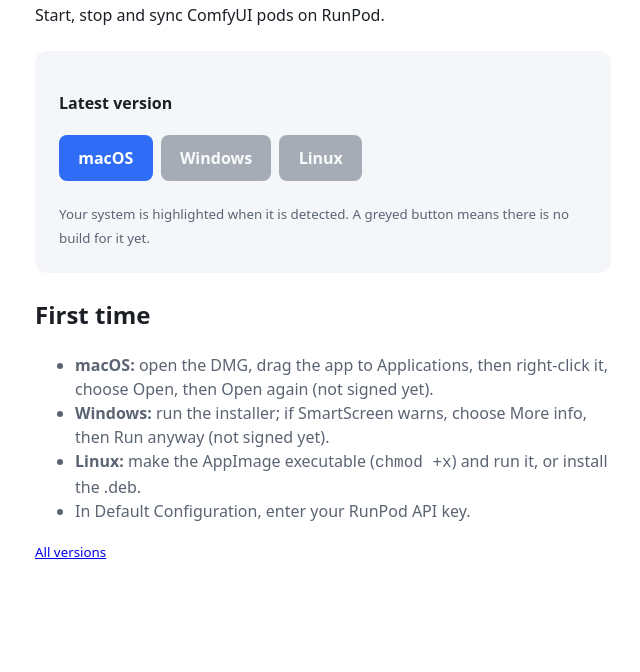
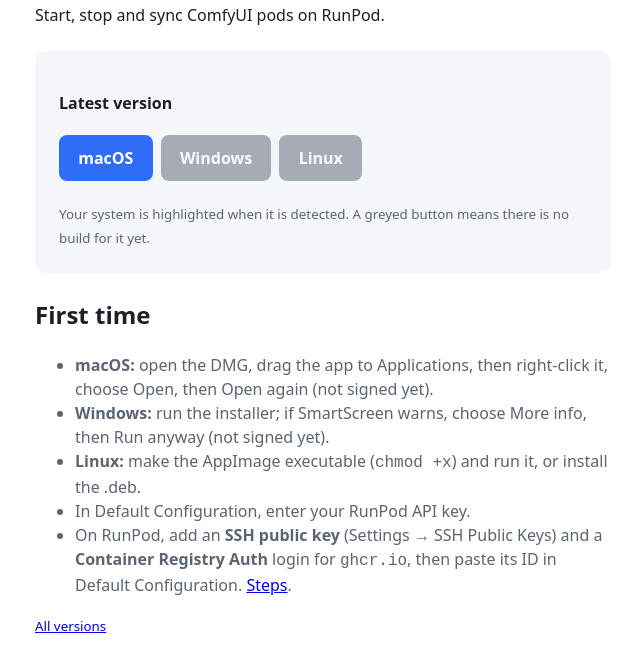
Before and after one commit to bluecollardev/downloads, a plain HTML site: page index.html in a window 1280 px wide. Shown: the part 136-808 px from the top of the page, without its empty margins (317-957 px from the left). Drawn offline with Linux system fonts and the light colour scheme; no server answers.

Commit message:
update the page

```diff
--- a/index.html
+++ b/index.html
@@ -28,6 +28,7 @@
   <li><strong>Windows:</strong> run the installer; if SmartScreen warns, choose More info, then Run anyway (not signed yet).</li>
   <li><strong>Linux:</strong> make the AppImage executable (<code>chmod +x</code>) and run it, or install the .deb.</li>
   <li>In Default Configuration, enter your RunPod API key.</li>
+  <li>On RunPod, add an <strong>SSH public key</strong> (Settings → SSH Public Keys) and a <strong>Container Registry Auth</strong> login for <code>ghcr.io</code>, then paste its ID in Default Configuration. <a href="https://github.com/bluecollardev/comfy-workflow#first-time-on-a-runpod-account-every-new-user-does-this-once">Steps</a>.</li>
 </ul>
 <p><small><a href="https://github.com/bluecollardev/downloads/releases">All versions</a></small></p>
 </main>
```
